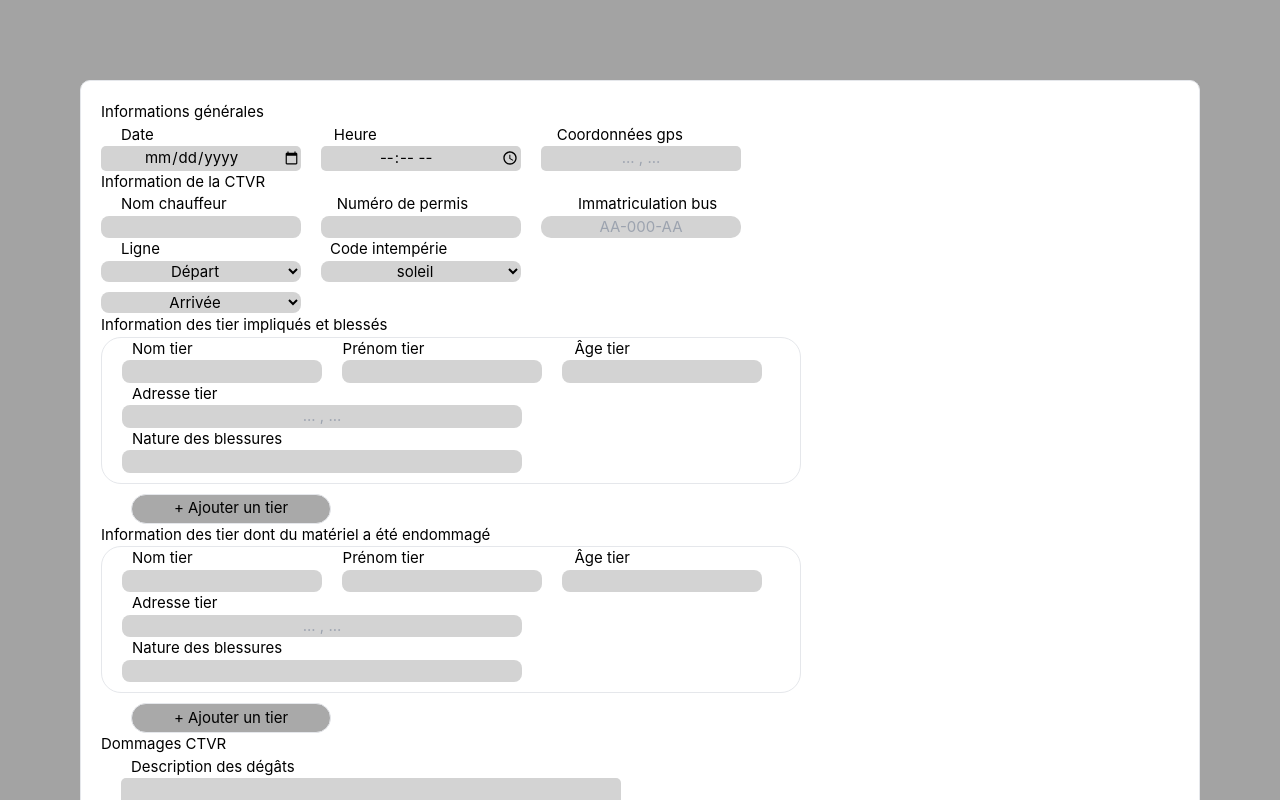
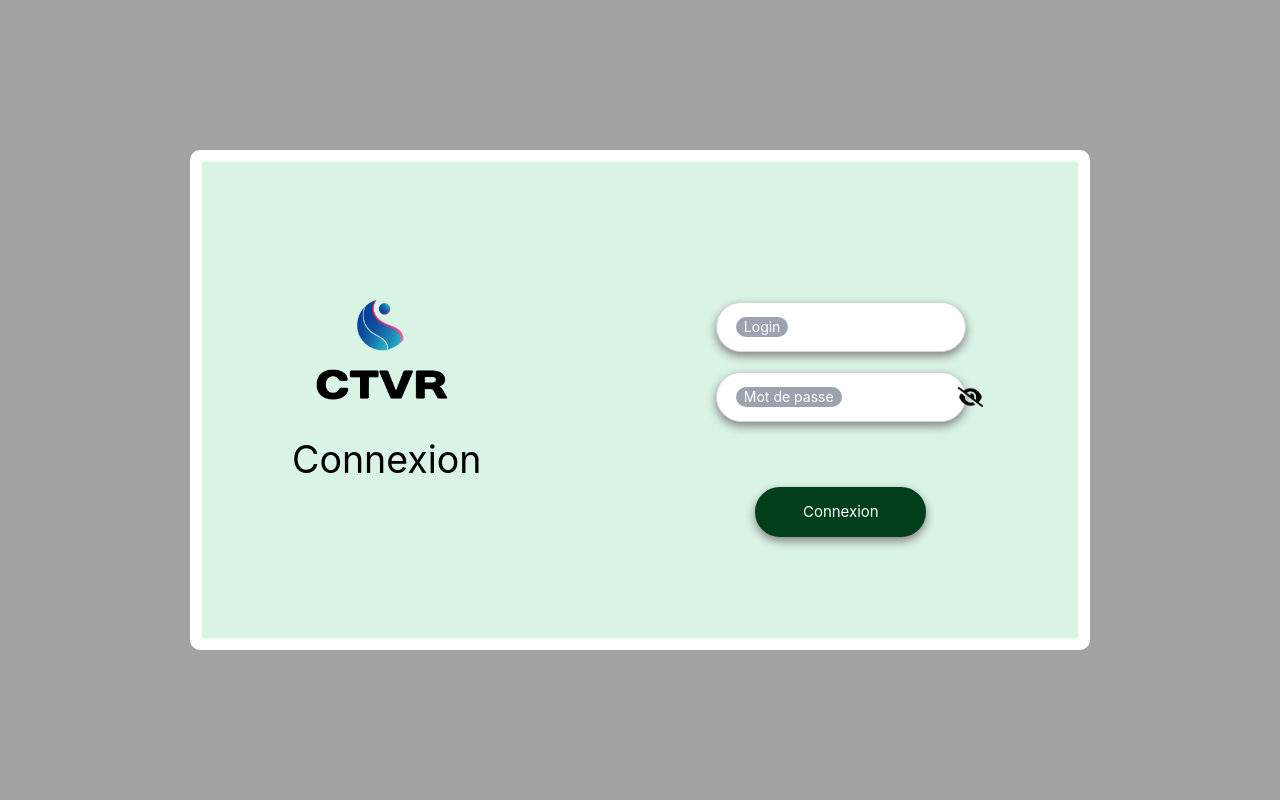
Before and after one commit to SupCrown/sae3, a Vue app in the folder CTVR_project/: page / in a window 1280 px wide. Shown: the top 800 px of the page. Built offline with nearby package versions, Linux system fonts and the light colour scheme.

Commit message:
perfectionnement

```diff
--- a/CTVR_project/index.html
+++ b/CTVR_project/index.html
@@ -2,9 +2,9 @@
 <html lang="">
   <head>
     <meta charset="UTF-8">
-    <link rel="icon" href="/favicon.ico">
+    <link rel="icon" href="/logo.ico">
     <meta name="viewport" content="width=device-width, initial-scale=1.0">
-    <title>Vite App</title>
+    <title>CTVR</title>
   </head>
   <body>
     <div id="app"></div>
--- a/CTVR_project/src/main.ts
+++ b/CTVR_project/src/main.ts
@@ -17,6 +17,6 @@ const router = createRouter({
     ]
 })
 
-createApp(DeclarationAccident)
+createApp(App)
 .use(router)
 .mount('#app')
--- a/CTVR_project/src/views/Login.vue
+++ b/CTVR_project/src/views/Login.vue
@@ -4,7 +4,7 @@
     <div name="body" class="flex items-center justify-center min-h-[100vh] w-full p-[10px] bg-[#A3A3A3]">
       <div name="rectangle" class="w-[900px] h-[500px] rounded-[10px] border-white p-[40px] bg-[#D9F3E4] border-[12px] border-white flex justify-center">
         <div name="coteleft" class="flex justify-left w-[462px] pl-[50px] pt-[80px] flex-col">
-          <img src="../assets/logo.jpg" class="w-[150px] h-[110px] pl-[10px]" />
+          <img src="../assets/logo.png" class="w-[150px] h-[150px] ml-[15px]" />
           <h2 class="text-[250%] text-black">Connexion</h2>
         </div>
         <div name="coteright" class="pt-[80px] flex justify-center w-[462px]">
```
Also changed, not shown: CTVR_project/src/assets/logo.png (added), 1 other file (tests, documents, lock files or other folders).
